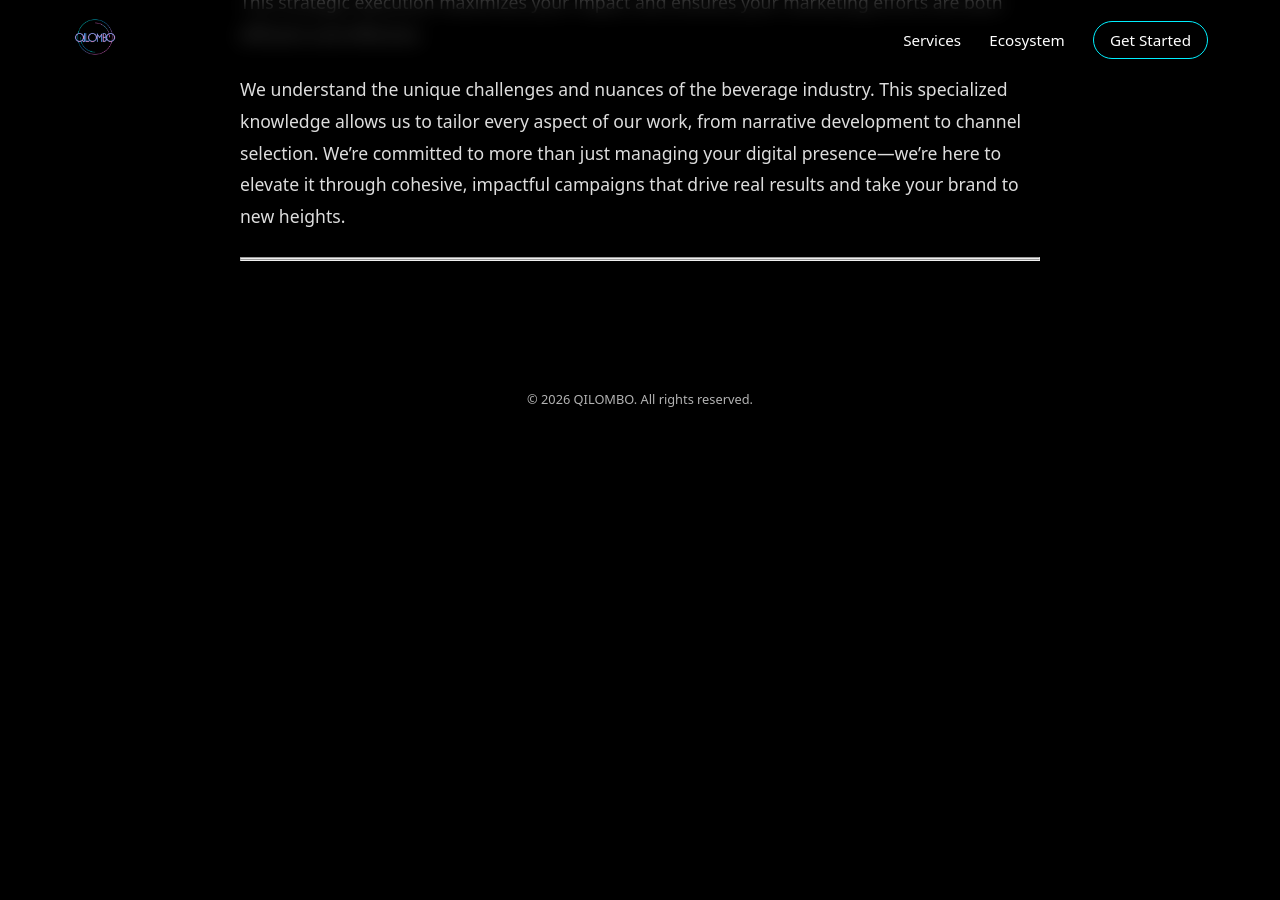
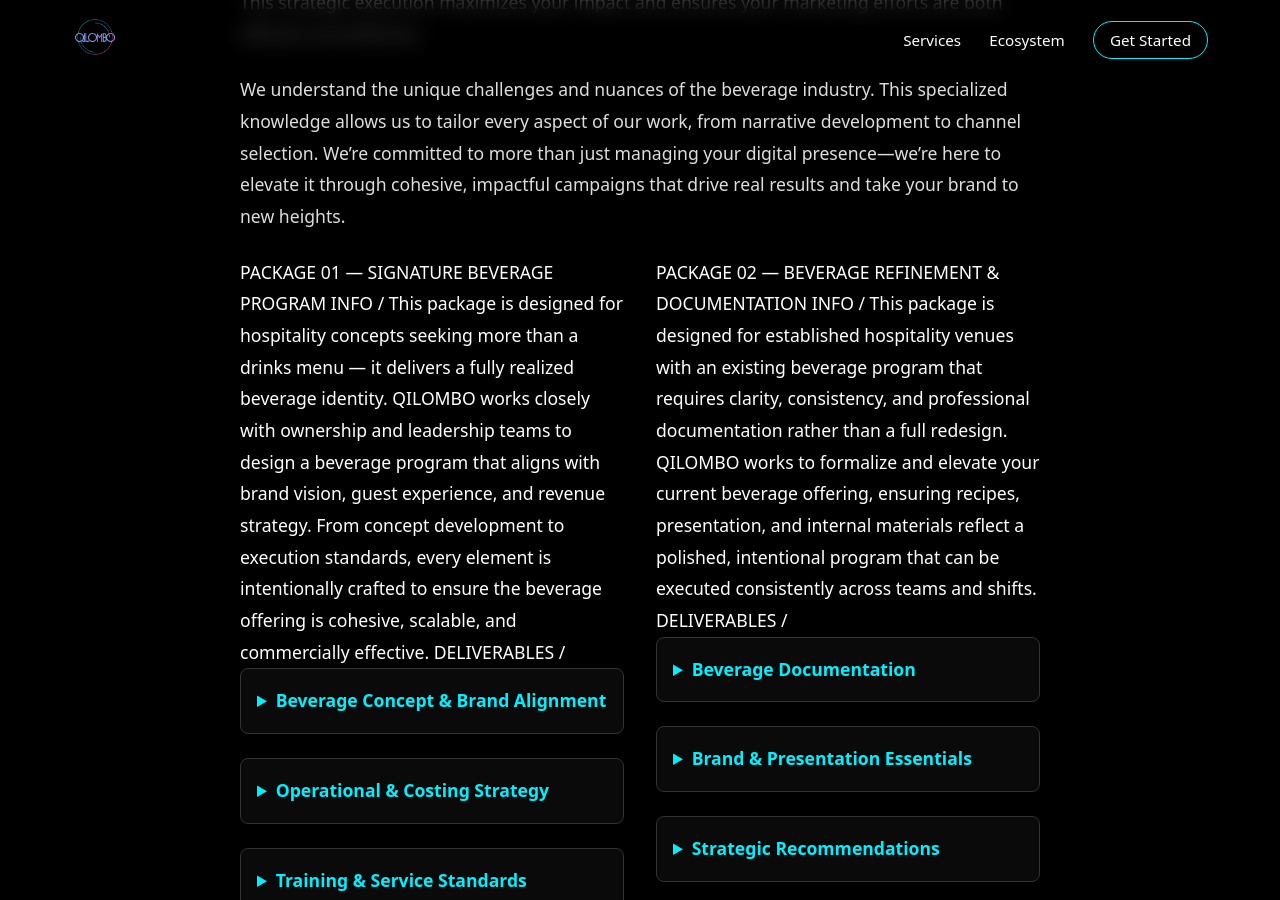
Before and after one commit to MIAMIX-io/qilombo-site, a Jekyll site: the page built from _content/hospitality-consulting.md, in a window 1280 px wide and 900 px high, scrolled down 1032 px. Built offline with Jekyll 4.4.1, drawn with Linux system fonts in a browser that asks for light colours; before the commit the page ends 1473 px from its top, so only the background shows below that; some of the changed text lies outside the part shown.

Commit message:
Sync content from Notion

```diff
--- a/_content/hospitality-consulting.md
+++ b/_content/hospitality-consulting.md
@@ -24,6 +24,190 @@
 
 
 
+<div class="notion-row">
+<div class="notion-col">
+PACKAGE 01 — SIGNATURE BEVERAGE PROGRAM
+
+
+
+INFO /
+
+This package is designed for hospitality concepts seeking more than a drinks menu — it delivers a fully realized beverage identity. QILOMBO works closely with ownership and leadership teams to design a beverage program that aligns with brand vision, guest experience, and revenue strategy.
+
+From concept development to execution standards, every element is intentionally crafted to ensure the beverage offering is cohesive, scalable, and commercially effective.
+
+
+DELIVERABLES /
+
+<details><summary>Beverage Concept & Brand Alignment</summary>
+
+- Beverage Program Narrative: A defined creative direction that connects the beverage offering to the venue’s identity, cuisine, and target audience.
+
+- Flavor Architecture & Style Framework: Development of flavor profiles, category balance, and stylistic direction to guide current and future menu evolution.
+
+- Signature Drink Philosophy: Guidelines for hero cocktails, non-alcoholic offerings, and seasonal rotations.
+
+</details>
+
+<details><summary>Operational & Costing Strategy </summary>
+
+- Cost Analysis & Margin Targeting:  Costing of each beverage with pricing recommendations aligned to profitability goals.
+
+- Ingredient Rationalization: A Strategic selection of spirits, modifiers, and house ingredients to minimize waste and streamline operations.
+
+- Supplier & Category Guidance:  Recommendations for spirit categories and product positioning without brand exclusivity or sponsorship bias.
+
+</details>
+
+<details><summary>Training & Service Standards </summary>
+
+- Staff Training Session (On-Site or Remote):  Structured training covering menu knowledge, preparation standards, and service storytelling.
+
+- Service Flow & Execution Guidelines:  Best practices for speed, consistency, and guest engagement behind the bar.
+
+- Program Handover Documentation Guidance:  A complete reference package enabling internal teams to maintain and evolve the program independently.
+
+
+
+</details>
+
+TIMELINE / 4–6 weeks, depending on concept complexity and collaboration cadence.
+
+
+
+INVESTMENT / Starting at $7,999 USD
+
+(Final pricing may vary based on scope, menu size, training depth, and on-site requirements.)
+</div>
+
+<div class="notion-col">
+PACKAGE 02 — BEVERAGE REFINEMENT & DOCUMENTATION
+
+
+
+INFO /
+
+This package is designed for established hospitality venues with an existing beverage program that requires clarity, consistency, and professional documentation rather than a full redesign.
+
+QILOMBO works to formalize and elevate your current beverage offering, ensuring recipes, presentation, and internal materials reflect a polished, intentional program that can be executed consistently across teams and shifts.
+
+
+
+DELIVERABLES /
+
+<details><summary>Beverage Documentation</summary>
+
+- Signature Recipe Compendium: Professional documentation of existing cocktails and beverages, including standardized measurements, preparation methods, glassware, and garnish specifications.
+
+- Execution & Consistency Guidelines: Clear standards to ensure uniform quality, speed, and presentation across service periods and staff members.
+
+</details>
+
+<details><summary>Brand & Presentation Essentials</summary>
+
+- Branded Beverage Presentation Deck: A clean, professional slide template for internal training, brand presentations, or partner communications.
+
+- Digital Content Templates: Editable social media templates designed to visually align beverage offerings with brand identity and enhance online presence.
+
+</details>
+
+<details><summary>Strategic Recommendations</summary>
+
+- Program Optimization Notes: Targeted insights on menu flow, balance, and efficiency, identifying opportunities for refinement without restructuring the entire program.
+
+- Visual & Language Alignment: Light adjustments to menu language and presentation to improve guest clarity and perceived value.
+
+</details>
+
+TIMELINE / 2–4 weeks, depending on menu size and documentation requirements.
+
+
+
+INVESTMENT / $3,999 USD
+
+(Ideal for single-venue concepts seeking professionalization without a full program rebuild.)
+
+
+</div>
+</div>
+
 ---
 
+<div class="notion-row">
+<div class="notion-col">
+![Image](/images/posts/hospitality-consulting/2f19f477-fdba-8054-8f24-e6c856590988.png)
+
+
+</div>
+
+<div class="notion-col">
+# Love Note — NO. 01
+
+
+
+> "The team at QILOMBO went above and beyond for our brand redesign. They were professional, insightful, and the final result exceeded our expectations. Our new website and social media presence have already resulted in a significant increase in client inquiries."
+
+
+
+
+– John Smith, Founder of [Client's Company]
+</div>
+</div>
+
 ---
+
+<div class="notion-row">
+<div class="notion-col">
+<details><summary>FAQ 01</summary>
+
+
+
+Q: What is the typical project timeline?
+
+
+
+A: Our projects typically range from 4 to 12 weeks, depending on the scope and complexity of the services required. We will provide a detailed timeline once the project scope is finalized.
+
+
+
+</details>
+
+
+</div>
+
+<div class="notion-col">
+<details><summary>FAQ 02</summary>
+
+
+
+Q: How are payments handled?
+
+
+
+A: A deposit is required to secure your spot and begin the project. The remaining balance is typically paid in installments upon reaching key project milestones.
+
+
+
+</details>
+
+
+</div>
+
+<div class="notion-col">
+<details><summary>FAQ 03</summary>
+
+
+
+Q: Do you offer ongoing support after the project is completed?
+
+
+
+A: Yes, we offer monthly retainers for ongoing media management, including content creation, social media scheduling, and performance analytics. This ensures your brand continues to grow.
+
+
+
+</details>
+
+
+</div>
+</div>
```
Also changed, not shown: images/posts/hospitality-consulting/2f19f477-fdba-8054-8f24-e6c856590988.png (added).
